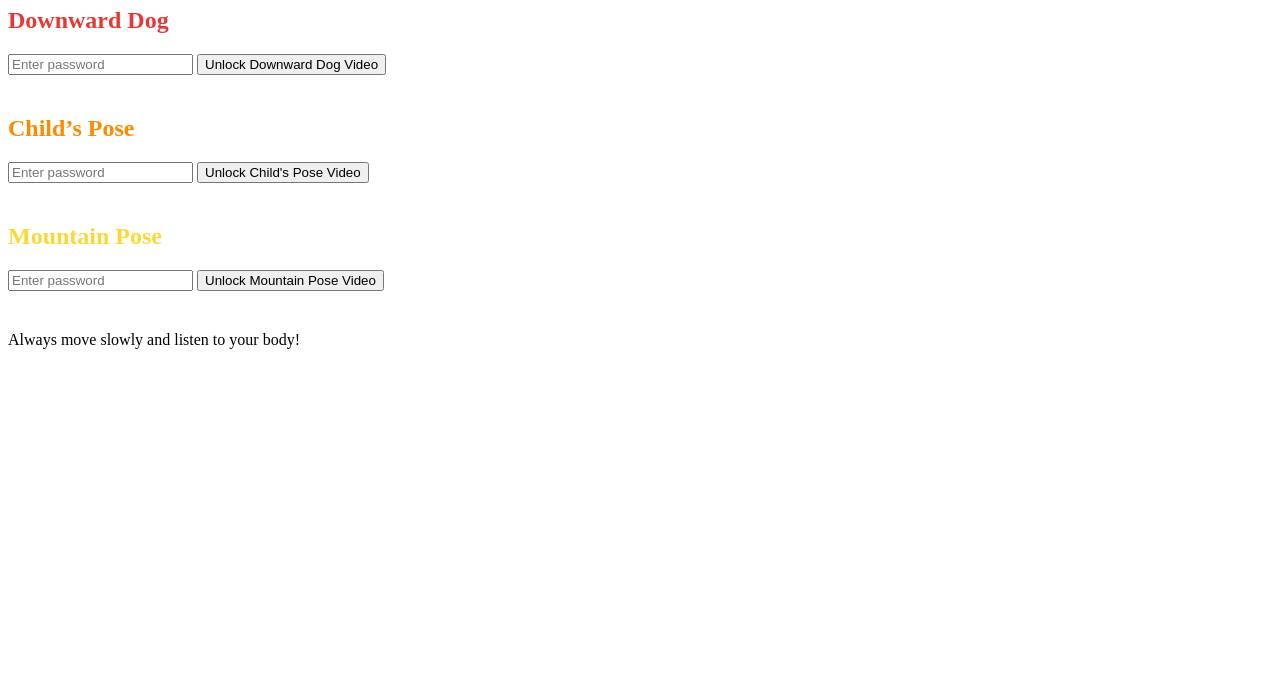
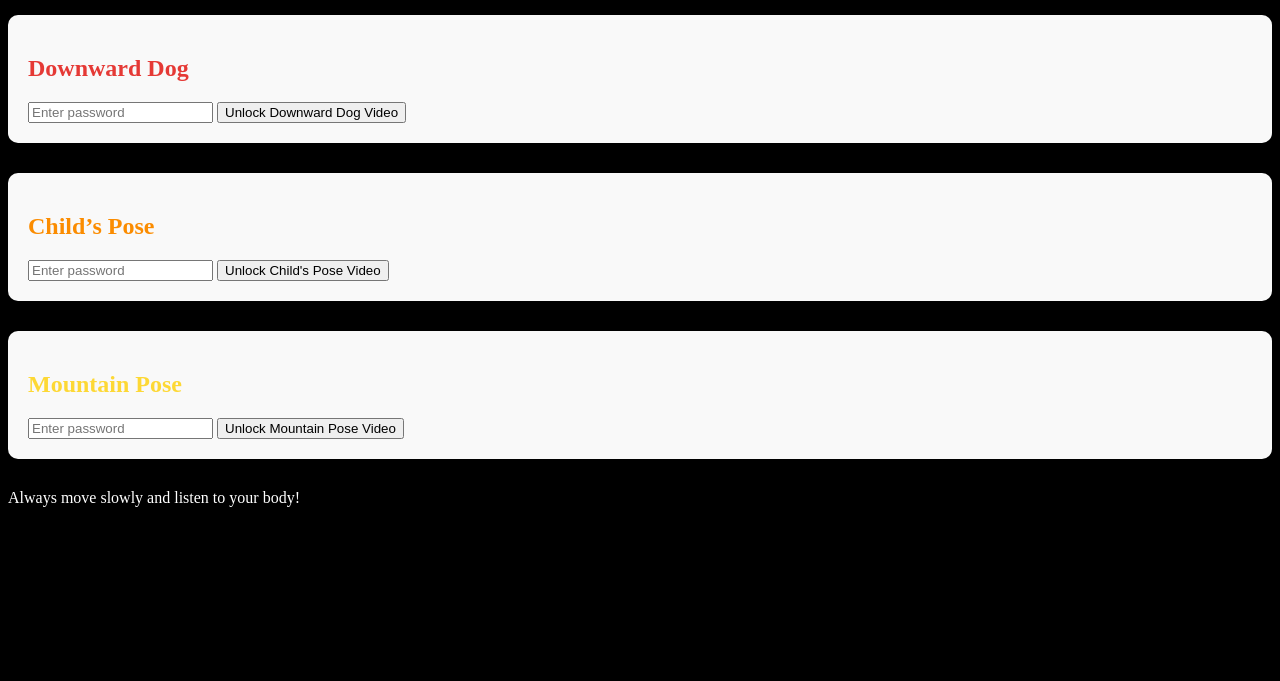
Before and after one commit to mallharrr/CS-capstone, a plain HTML site: page yoga-flows.html in a window 1280 px wide. Shown: the part 119-800 px from the top of the page. Drawn offline with Linux system fonts and the light colour scheme.

Commit message:
Update yoga-flows.html color scheme

```diff
--- a/yoga-flows.html
+++ b/yoga-flows.html
@@ -4,6 +4,14 @@
     <meta name="viewport" content="width=device-width, initial-scale=1">
     <title>Yoga Flows</title>
    <style>
+  body {
+    background: black;
+    color: white;
+  }
+  h1, h2, h3 {
+    color: #4fc3f7; /* light blue */
+  }
+  /* Your existing styles below */
   .chakra-root { color: #e53935; }
   .chakra-sacral { color: #fb8c00; }
   .chakra-solar { color: #fdd835; }
@@ -28,14 +36,10 @@
     background: #b6d5d6;
   }
   .section {
-        margin-bottom: 40px;
-      }
-      .tip {
-        background: #f8e9a1;
-        padding: 10px;
-        border-radius: 8px;
-        margin-bottom: 20px;
-        margin-top: 10px;
+    margin: 30px 0;
+    padding: 20px;
+    background: #f9f9f9;
+    border-radius: 10px;
   }
 </style>
   </head>
```
Lines whose indentation alone changed are shown as unchanged.
